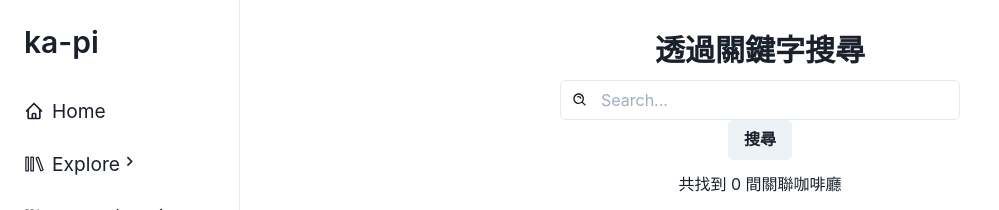
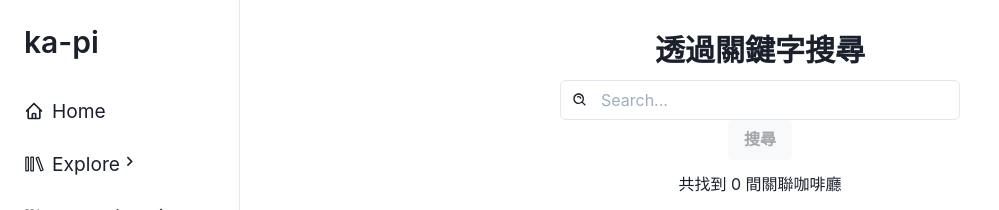
Before and after one commit to ellenchialin/ka-pi, a React (Create React App) app: page /search in a window 1280 px wide. Shown: the top 210 px of the page, without its empty margins (0-999 px from the left). Built offline with nearby package versions, Linux system fonts and the light colour scheme; the HTML template or start-up script is replaced by a standard one.

Commit message:
Disable button when no search keywords

```diff
--- a/src/pages/City.js
+++ b/src/pages/City.js
@@ -47,9 +47,10 @@ function City() {
   }, [])
 
   // 判斷選到行政區的咖啡廳
+  // 如果都沒選 -> 顯示全部
+  // 篩選後沒有符合 -> 顯示 no match
   const getSelectedCafes = () => {
     // console.log(selectedAreas)
-
     if (selectedAreas.length > 0) {
       setUpdatedCafes([])
 
--- a/src/pages/search/SearchByKeyword.js
+++ b/src/pages/search/SearchByKeyword.js
@@ -39,6 +39,8 @@ function SearchByKeyword() {
   // 用 custom hook 避免第一次 render 就打 api
 
   const submitSearch = () => {
+    if (searchKeywords === '') alert('')
+
     setIsLoading(true)
     getSearchResults(searchKeywords)
   }
@@ -56,10 +58,15 @@ function SearchByKeyword() {
           <Input
             placeholder="Search..."
             value={searchKeywords}
-            onChange={e => setSearchKeywords(e.target.value)}
+            onChange={e => setSearchKeywords(e.target.value.trim())}
           />
         </InputGroup>
-        <Button onClick={submitSearch}>搜尋</Button>
+        <Button
+          onClick={submitSearch}
+          isDisabled={searchKeywords === '' ? true : false}
+        >
+          搜尋
+        </Button>
       </Flex>
       {isLoading ? (
         <Spinner
```
Also changed, not shown: 1 other file (tests, documents, lock files or other folders).
